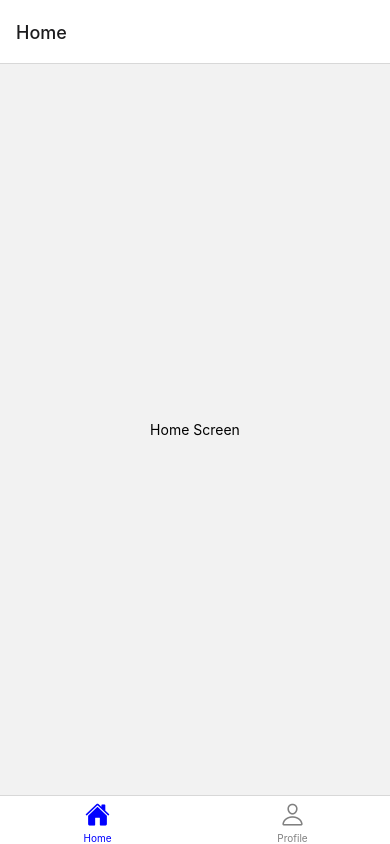
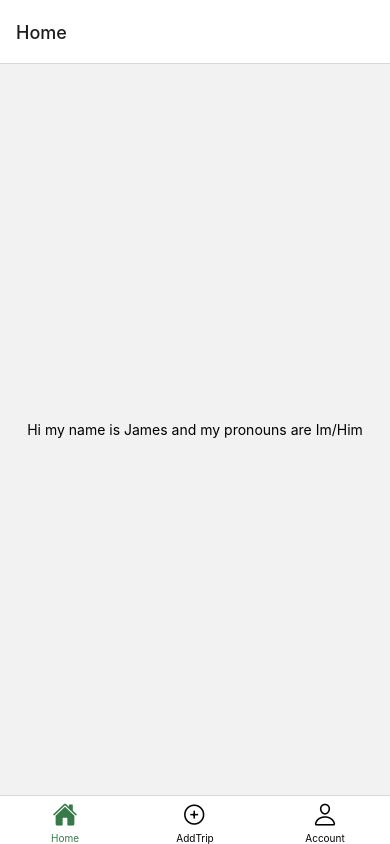
Before and after one commit to elaw142/Trippa, a React Native app in the folder datadons-app/: screen /Home in a window 390 px wide. Built offline with nearby package versions, Linux system fonts and the light colour scheme.

Commit message:
my-god-im-him

```diff
--- /dev/null
+++ b/datadons-app/AccountScreen.js
@@ -0,0 +1,12 @@
+import React from 'react';
+import { View, Text } from 'react-native';
+
+function AccountScreen() {
+  return (
+    <View style={{ flex: 1, justifyContent: 'center', alignItems: 'center' }}>
+      <Text>Account Screen</Text>
+    </View>
+  );
+}
+
+export default AccountScreen;
--- /dev/null
+++ b/datadons-app/AddTripScreen.js
@@ -0,0 +1,12 @@
+import React from 'react';
+import { View, Text } from 'react-native';
+
+function AddTripScreen() {
+  return (
+    <View style={{ flex: 1, justifyContent: 'center', alignItems: 'center' }}>
+      <Text>Add Trip Screen</Text>
+    </View>
+  );
+}
+
+export default AddTripScreen;
--- a/datadons-app/App.js
+++ b/datadons-app/App.js
@@ -2,25 +2,12 @@ import React from 'react';
 import { NavigationContainer } from '@react-navigation/native';
 import { createBottomTabNavigator } from '@react-navigation/bottom-tabs';
 import { Ionicons } from '@expo/vector-icons';
+import HomeScreen from './HomeScreen'; // Import the screen components
+import AccountScreen from './AccountScreen';
+import AddTripScreen from './AddTripScreen';
 import { Text, View } from 'react-native';
 
 const Tab = createBottomTabNavigator();
-
-function HomeScreen() {
-  return (
-    <View style={{ flex: 1, justifyContent: 'center', alignItems: 'center' }}>
-      <Text>Home Screen</Text>
-    </View>
-  );
-}
-
-function ProfileScreen() {
-  return (
-    <View style={{ flex: 1, justifyContent: 'center', alignItems: 'center' }}>
-      <Text>Profile Screen</Text>
-    </View>
-  );
-}
 
 export default function App() {
   return (
@@ -32,20 +19,23 @@ export default function App() {
 
             if (route.name === 'Home') {
               iconName = focused ? 'home' : 'home-outline';
-            } else if (route.name === 'Profile') {
+            } else if (route.name === 'Account') {
               iconName = focused ? 'person' : 'person-outline';
+            } else if (route.name === 'AddTrip') {
+              iconName = focused ? 'add-circle' : 'add-circle-outline';
             }
 
             return <Ionicons name={iconName} size={size} color={color} />;
           },
         })}
         tabBarOptions={{
-          activeTintColor: 'blue',
-          inactiveTintColor: 'gray',
+          activeTintColor: '#357A48',
+          inactiveTintColor: 'black',
         }}
       >
         <Tab.Screen name="Home" component={HomeScreen} />
-        <Tab.Screen name="Profile" component={ProfileScreen} />
+        <Tab.Screen name="AddTrip" component={AddTripScreen} />
+        <Tab.Screen name="Account" component={AccountScreen} />
       </Tab.Navigator>
     </NavigationContainer>
   );
--- /dev/null
+++ b/datadons-app/HomeScreen.js
@@ -0,0 +1,12 @@
+import React from 'react';
+import { View, Text } from 'react-native';
+
+function HomeScreen() {
+  return (
+    <View style={{ flex: 1, justifyContent: 'center', alignItems: 'center' }}>
+      <Text>Hi my name is James and my pronouns are Im/Him</Text>
+    </View>
+  );
+}
+
+export default HomeScreen;
--- a/datadons-app/package.json
+++ b/datadons-app/package.json
@@ -9,6 +9,7 @@
     "web": "expo start --web"
   },
   "dependencies": {
+    "@expo/vector-icons": "^13.0.0",
     "@react-navigation/bottom-tabs": "^6.5.8",
     "@react-navigation/native": "^6.1.7",
     "expo": "~49.0.5",
```
Also changed, not shown: 1 other file (tests, documents, lock files or other folders).
